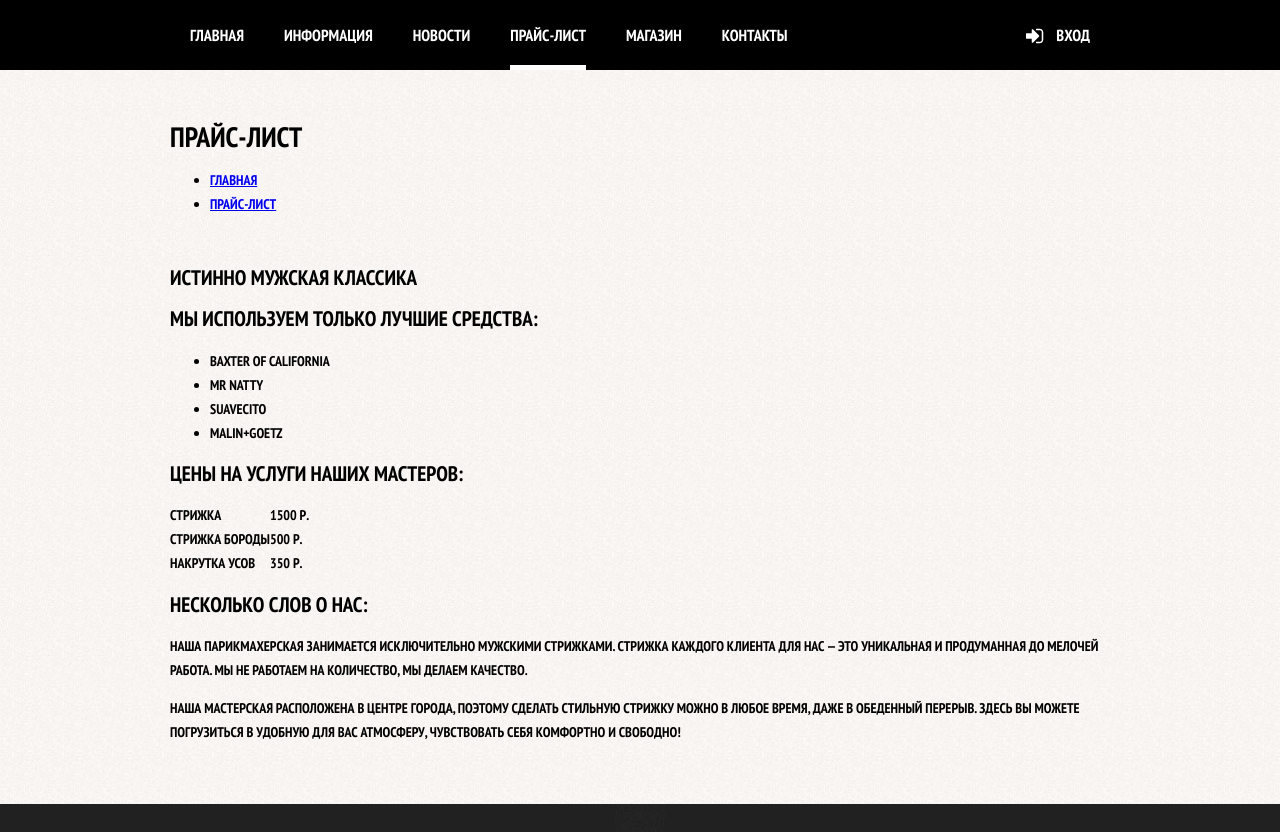
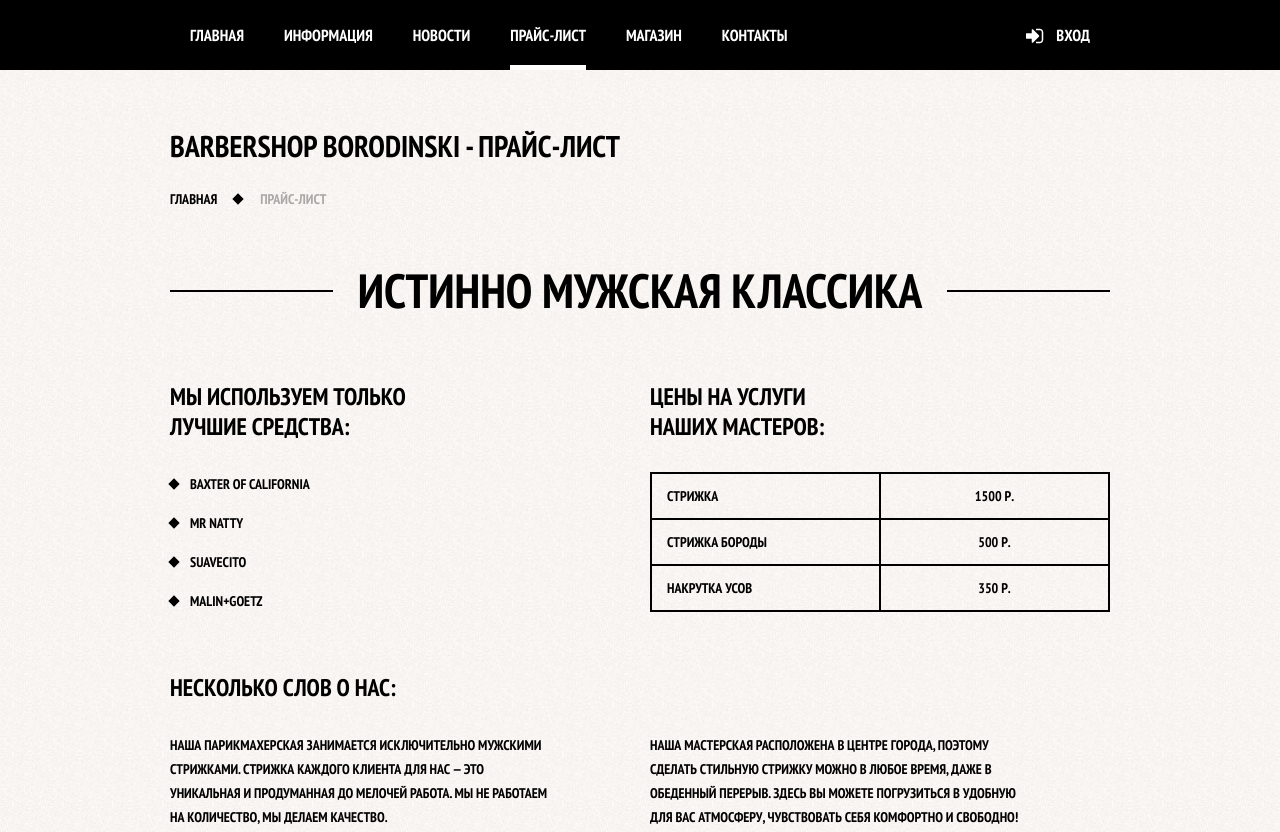
Before and after one commit to pashkoostap/pashkoostap.github.io, a plain HTML site: page price.html in a window 1280 px wide. Shown: the top 832 px of the page. Drawn offline with Linux system fonts and the light colour scheme; files whose address does not match are found by name.

Commit message:
barbershop_v0.2_24022016
barbershop_v0.2_24022016

```diff
--- a/css/style.css
+++ b/css/style.css
@@ -468,3 +468,151 @@ body.inner-page{
 .inner-page-title{
     margin-bottom: 50px;
 }
+.inner-page-title h1{
+    margin: 0;
+    padding: 0;
+    margin-bottom: 20px;
+    font-size: 30px;
+    line-height: 42px;
+}
+.inner-page-title .breadcrumbs{
+    margin: 0;
+    padding: 0;
+    list-style: none;
+}
+.breadcrumbs li{
+    position: relative;
+    display: inline-block;
+    margin: 0;
+    padding: 0;
+    padding-right: 40px;
+}
+.breadcrumbs a{
+    vertical-align: top;
+    text-decoration: none;
+    color: #000;
+}
+.breadcrumbs a:hover {
+  text-decoration: underline;
+}
+.breadcrumbs li::after{
+    position: absolute;
+    right: 15px;
+    top: 8px;
+    content: '';
+    width: 8px;
+    height: 8px;
+    background: #000;
+    transform: rotate(45deg);
+}
+.breadcrumbs .current a{
+  color: #aba9a7;
+    text-decoration: none;
+}
+.breadcrumbs .current::after {
+  display: none;
+}
+.inner-content{
+    margin-bottom: 80px;
+}
+.inner-content h2 {
+  margin-top: 60px;
+  margin-bottom: 30px;
+
+  font-size: 24px;
+  line-height: 30px;
+}
+.inner-content p {
+  margin: 14px 0;
+}
+
+.inner-content table {
+  border-collapse: collapse;
+}
+
+.inner-content td {
+  padding: 10px 15px;
+  border: 2px solid black;
+}
+.big-heading{
+    margin-top: 55px;
+    margin-bottom: 65px;
+    text-align: center;
+}
+.big-heading h2 {
+    position: relative;
+    z-index:2;
+    display: inline;
+    margin: 0;
+    padding: 0 25px;
+    font-size: 48px;
+    line-height: 48px;
+    text-align: center;
+    background: #faf7f4 url("../img/bg/index-content-bg.jpg") repeat;
+}
+.big-heading:after {
+    content: "";
+    position: relative;
+    top: -25px;
+    z-index: 1;
+    display: block;
+    border-bottom: 2px solid black;
+}
+.inner-content .list-1{
+    list-style: none;
+    margin: 0;
+    padding: 0;
+}
+.list-1 li{
+    display: block;
+    position: relative;
+    margin-bottom: 15px;
+    padding-left: 20px;
+}
+.list-1 li::before{
+    position: absolute;
+    left: 0;
+    top: 8px;
+    content: '';
+    width: 8px;
+    height: 8px;
+    background: #000;
+    transform: rotate(45deg);
+}
+.price-table{
+    width: 100%;
+}
+.price-table td{
+    width: 50%;
+}
+.price-table td:last-child {
+  text-align: center;
+}
+.short-text {
+  padding-right: 80px;
+}
+.inner-content-columns {
+    margin: 60px 0;
+}
+
+.inner-content-column-left,
+.inner-content-column-right {
+  width: 460px;
+}
+
+.inner-content-column-left {
+  float: left;
+}
+
+.inner-content-column-right {
+  float: right;
+}
+
+.inner-content-column-left *:first-child,
+.inner-content-column-right *:first-child {
+  margin-top: 0;
+}
+.inner-content-column-left *:last-child,
+.inner-content-column-right *:last-child {
+  margin-bottom: 0;
+}
--- a/price.html
+++ b/price.html
@@ -41,14 +41,14 @@
     <div class="container">
      <div class="inner-page-title">
          <h1>
-             Прайс-лист
+             Barbershop Borodinski - Прайс-лист
          </h1>
          <ul class="breadcrumbs">
              <li>
                  <a href="index.html">Главная</a>
              </li>
-             <li>
-                 <a href="price.html" class="current">Прайс-лист</a>
+             <li  class="current">
+                 <a href="price.html">Прайс-лист</a>
              </li>
          </ul>
      </div>
@@ -58,9 +58,10 @@
                  Истинно мужская классика
              </h2>
          </div>
-
+         <div class="content-colums clearfix">
+            <div class="inner-content-column-left">
                  <h2>
-             Мы используем только лучшие средства:
+                     Мы используем только<br> лучшие средства:
                  </h2>
                  <ul class="list-1">
                      <li>
@@ -76,9 +77,11 @@
                          Malin+Goetz
                      </li>
                  </ul>
+             </div>
+             <div class="inner-content-column-right">
 
                  <h2>
-             Цены на услуги наших мастеров:
+                     Цены на услуги <br>наших мастеров:
                  </h2>
                  <table class="price-table">
                      <tr>
@@ -106,15 +109,23 @@
                          </td>
                      </tr>
                  </table>
+             </div>
+         </div>
+         <div class="inner-content-columns clearfix">
              <h2>
                  Несколько слов о нас:
              </h2>
+            <div class="inner-content-column-left">
                  <p class="short-text">
                      Наша парикмахерская занимается исключительно мужскими стрижками. Стрижка каждого клиента для нас — это уникальная и продуманная до мелочей работа. Мы не работаем на количество, мы делаем качество.
                  </p>
+             </div>
+            <div class="inner-content-column-right">
                  <p class="short-text">
                      Наша мастерская расположена в центре города, поэтому сделать стильную стрижку можно в любое время, даже в обеденный перерыв. Здесь вы можете погрузиться в удобную для вас атмосферу, чувствовать себя комфортно и свободно!
                  </p>
+             </div>
+         </div>
      </div>
     </div>
 
```
Lines whose indentation alone changed are shown as unchanged.
